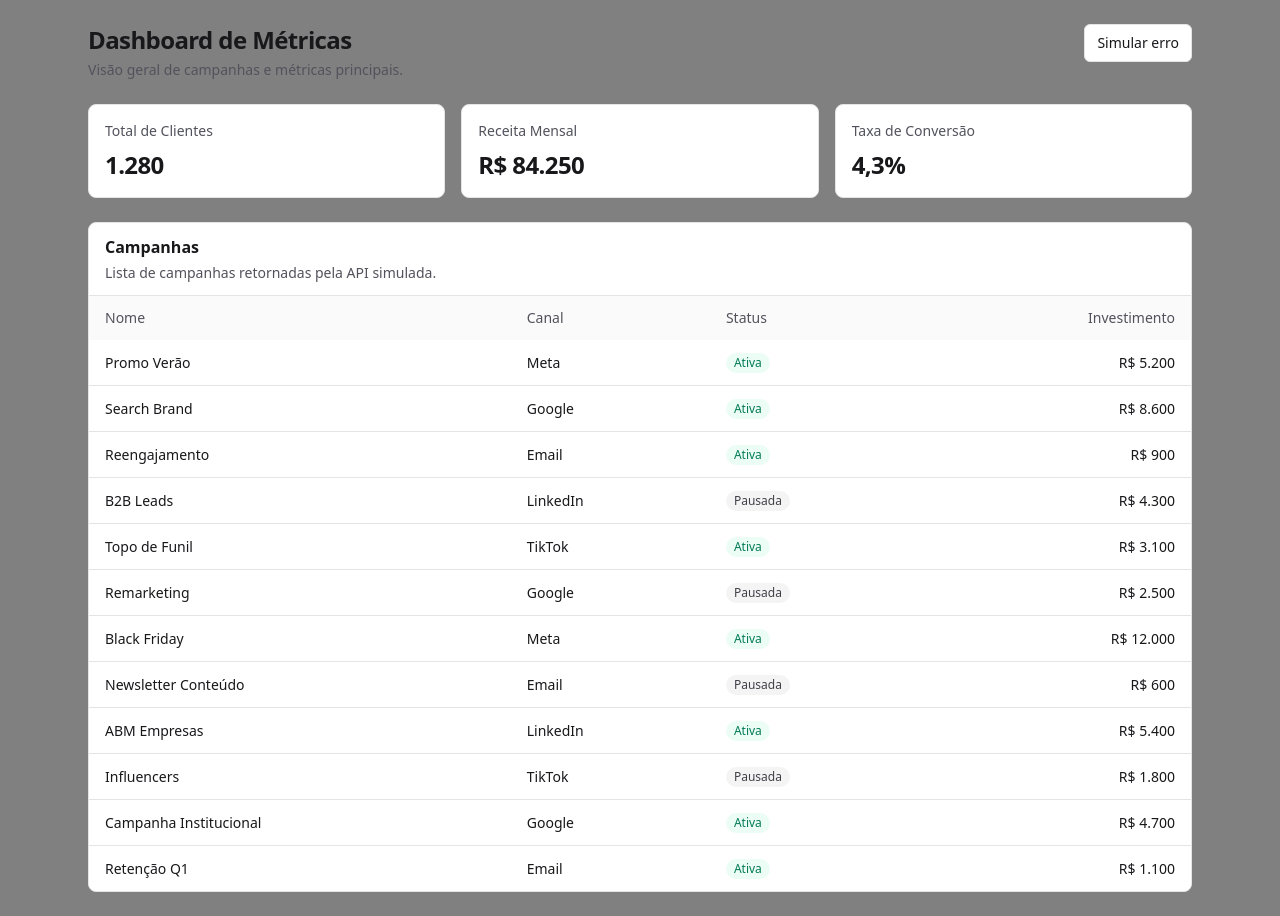
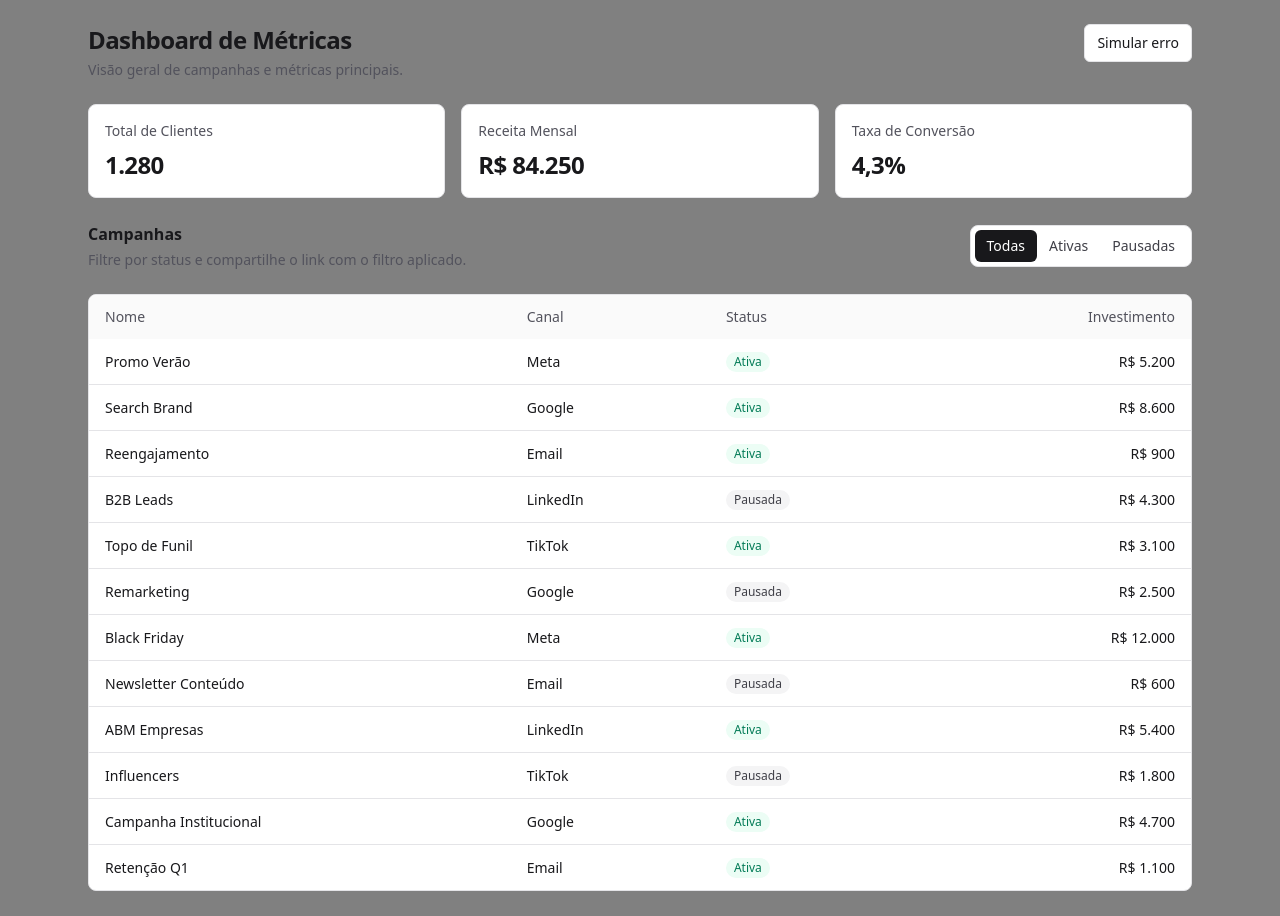
Before and after one commit to PatrickCosta7/metric-dashboard-stalse, a Next.js app: page / in a window 1280 px wide. Built offline with nearby package versions, Linux system fonts and the light colour scheme.

Commit message:
feat: implement status filter component and synchronize with URL

```diff
--- a/src/app/page.tsx
+++ b/src/app/page.tsx
@@ -1,20 +1,48 @@
 'use client';
 
-import { useEffect, useState } from 'react';
-import type { DashboardResponse } from '@/types/dashboard';
+import { useEffect, useMemo, useState } from 'react';
+import { useRouter, useSearchParams } from 'next/navigation';
+
+import type { Campaign, DashboardResponse } from '@/types/dashboard';
 import { Alert } from '@/components/Alert';
 import { Skeleton } from '@/components/Skeleton';
 import { MetricCard } from '@/components/MetricCard';
 import { Table } from '@/components/Table';
+import { StatusFilter, type StatusFilterValue } from '@/components/StatusFilter';
 
 type LoadState =
   | { status: 'loading' }
   | { status: 'error'; message: string }
   | { status: 'success'; data: DashboardResponse };
 
+function parseStatusFilter(raw: string | null): StatusFilterValue {
+  if (raw === 'active' || raw === 'paused' || raw === 'all') return raw;
+  return 'all';
+}
+
+function applyStatusFilter(campaigns: Campaign[], filter: StatusFilterValue) {
+  if (filter === 'all') return campaigns;
+  if (filter === 'active') return campaigns.filter((c) => c.status === 'Ativa');
+  return campaigns.filter((c) => c.status === 'Pausada');
+}
+
 export default function Home() {
+  const router = useRouter();
+  const searchParams = useSearchParams();
+
+  const urlFilter = parseStatusFilter(searchParams.get('status'));
+
   const [state, setState] = useState<LoadState>({ status: 'loading' });
   const [simulateError, setSimulateError] = useState(false);
+
+  // Fonte de verdade no estado local, inicializado pela URL
+  const [statusFilter, setStatusFilter] = useState<StatusFilterValue>(urlFilter);
+
+  // Se o usuário editar a URL manualmente / compartilhar link, manter UI em sync.
+  useEffect(() => {
+    setStatusFilter(urlFilter);
+    // eslint-disable-next-line react-hooks/exhaustive-deps
+  }, [urlFilter]);
 
   useEffect(() => {
     let cancelled = false;
@@ -45,9 +73,26 @@ export default function Home() {
     };
   }, [simulateError]);
 
+  const campaignsFiltered = useMemo(() => {
+    if (state.status !== 'success') return [];
+    return applyStatusFilter(state.data.campaigns, statusFilter);
+  }, [state, statusFilter]);
+
+  function handleChangeFilter(next: StatusFilterValue) {
+    setStatusFilter(next);
+
+    const params = new URLSearchParams(searchParams.toString());
+    if (next === 'all') params.delete('status');
+    else params.set('status', next);
+
+    // replace evita poluir histórico; scroll false mantém posição
+    const query = params.toString();
+    router.replace(query ? `/?${query}` : '/', { scroll: false });
+  }
+
   return (
     <main className="mx-auto max-w-6xl p-4 sm:p-6">
-      <header className="mb-6 flex items-start justify-between gap-4">
+      <header className="mb-6 flex flex-col gap-4 sm:flex-row sm:items-start sm:justify-between">
         <div>
           <h1 className="text-2xl font-bold tracking-tight text-zinc-900 dark:text-zinc-50">
             Dashboard de Métricas
@@ -60,7 +105,7 @@ export default function Home() {
         <button
           type="button"
           onClick={() => setSimulateError((v) => !v)}
-          className="rounded-md border border-zinc-200 bg-white px-3 py-2 text-sm font-medium text-zinc-900 hover:bg-zinc-50 dark:border-zinc-800 dark:bg-zinc-950 dark:text-zinc-50 dark:hover:bg-zinc-900"
+          className="w-full rounded-md border border-zinc-200 bg-white px-3 py-2 text-sm font-medium text-zinc-900 hover:bg-zinc-50 dark:border-zinc-800 dark:bg-zinc-950 dark:text-zinc-50 dark:hover:bg-zinc-900 sm:w-auto"
         >
           {simulateError ? 'Desativar erro' : 'Simular erro'}
         </button>
@@ -96,8 +141,21 @@ export default function Home() {
             ))}
           </section>
 
+          <section className="flex flex-col gap-3 sm:flex-row sm:items-center sm:justify-between">
+            <div>
+              <h2 className="text-base font-semibold text-zinc-900 dark:text-zinc-50">
+                Campanhas
+              </h2>
+              <p className="mt-1 text-sm text-zinc-600 dark:text-zinc-300">
+                Filtre por status e compartilhe o link com o filtro aplicado.
+              </p>
+            </div>
+
+            <StatusFilter value={statusFilter} onChange={handleChangeFilter} />
+          </section>
+
           <section>
-            <Table campaigns={state.data.campaigns} />
+            <Table campaigns={campaignsFiltered} />
           </section>
         </div>
       )}
--- /dev/null
+++ b/src/components/StatusFilter.tsx
@@ -0,0 +1,41 @@
+type StatusFilterValue = 'all' | 'active' | 'paused';
+
+type StatusFilterProps = {
+  value: StatusFilterValue;
+  onChange: (value: StatusFilterValue) => void;
+};
+
+const options: Array<{ value: StatusFilterValue; label: string }> = [
+  { value: 'all', label: 'Todas' },
+  { value: 'active', label: 'Ativas' },
+  { value: 'paused', label: 'Pausadas' },
+];
+
+export function StatusFilter({ value, onChange }: StatusFilterProps) {
+  return (
+    <div className="inline-flex rounded-lg border border-zinc-200 bg-white p-1 dark:border-zinc-800 dark:bg-zinc-950">
+      {options.map((opt) => {
+        const selected = opt.value === value;
+
+        return (
+          <button
+            key={opt.value}
+            type="button"
+            onClick={() => onChange(opt.value)}
+            className={[
+              'rounded-md px-3 py-1.5 text-sm font-medium transition',
+              selected
+                ? 'bg-zinc-900 text-white dark:bg-zinc-50 dark:text-zinc-900'
+                : 'text-zinc-700 hover:bg-zinc-100 dark:text-zinc-200 dark:hover:bg-zinc-900',
+            ].join(' ')}
+            aria-pressed={selected}
+          >
+            {opt.label}
+          </button>
+        );
+      })}
+    </div>
+  );
+}
+
+export type { StatusFilterValue };
--- a/src/components/Table.tsx
+++ b/src/components/Table.tsx
@@ -12,18 +12,26 @@ function formatCurrencyBRL(value: number) {
   }).format(value);
 }
 
+function StatusBadge({ status }: { status: Campaign['status'] }) {
+  const isActive = status === 'Ativa';
+
+  return (
+    <span
+      className={[
+        'inline-flex items-center rounded-full px-2 py-0.5 text-xs font-medium',
+        isActive
+          ? 'bg-emerald-50 text-emerald-700 dark:bg-emerald-950/40 dark:text-emerald-300'
+          : 'bg-zinc-100 text-zinc-700 dark:bg-zinc-800 dark:text-zinc-200',
+      ].join(' ')}
+    >
+      {status}
+    </span>
+  );
+}
+
 export function Table({ campaigns }: TableProps) {
   return (
     <div className="overflow-hidden rounded-lg border border-zinc-200 bg-white dark:border-zinc-800 dark:bg-zinc-950">
-      <div className="border-b border-zinc-200 px-4 py-3 dark:border-zinc-800">
-        <h2 className="text-base font-semibold text-zinc-900 dark:text-zinc-50">
-          Campanhas
-        </h2>
-        <p className="mt-1 text-sm text-zinc-600 dark:text-zinc-300">
-          Lista de campanhas retornadas pela API simulada.
-        </p>
-      </div>
-
       <div className="overflow-x-auto">
         <table className="min-w-full text-sm">
           <thead className="bg-zinc-50 text-zinc-600 dark:bg-zinc-900 dark:text-zinc-300">
@@ -36,31 +44,18 @@ export function Table({ campaigns }: TableProps) {
           </thead>
 
           <tbody className="divide-y divide-zinc-200 dark:divide-zinc-800">
-            {campaigns.map((c) => {
-              const isActive = c.status === 'Ativa';
-
-              return (
+            {campaigns.map((c) => (
               <tr key={c.id} className="text-zinc-900 dark:text-zinc-50">
                 <td className="px-4 py-3 whitespace-nowrap">{c.name}</td>
                 <td className="px-4 py-3 whitespace-nowrap">{c.channel}</td>
                 <td className="px-4 py-3 whitespace-nowrap">
-                    <span
-                      className={[
-                        'inline-flex items-center rounded-full px-2 py-0.5 text-xs font-medium',
-                        isActive
-                          ? 'bg-emerald-50 text-emerald-700 dark:bg-emerald-950/40 dark:text-emerald-300'
-                          : 'bg-zinc-100 text-zinc-700 dark:bg-zinc-800 dark:text-zinc-200',
-                      ].join(' ')}
-                    >
-                      {c.status}
-                    </span>
+                  <StatusBadge status={c.status} />
                 </td>
                 <td className="px-4 py-3 whitespace-nowrap text-right">
                   {formatCurrencyBRL(c.investment)}
                 </td>
               </tr>
-              );
-            })}
+            ))}
           </tbody>
         </table>
 
```
Lines whose indentation alone changed are shown as unchanged.
